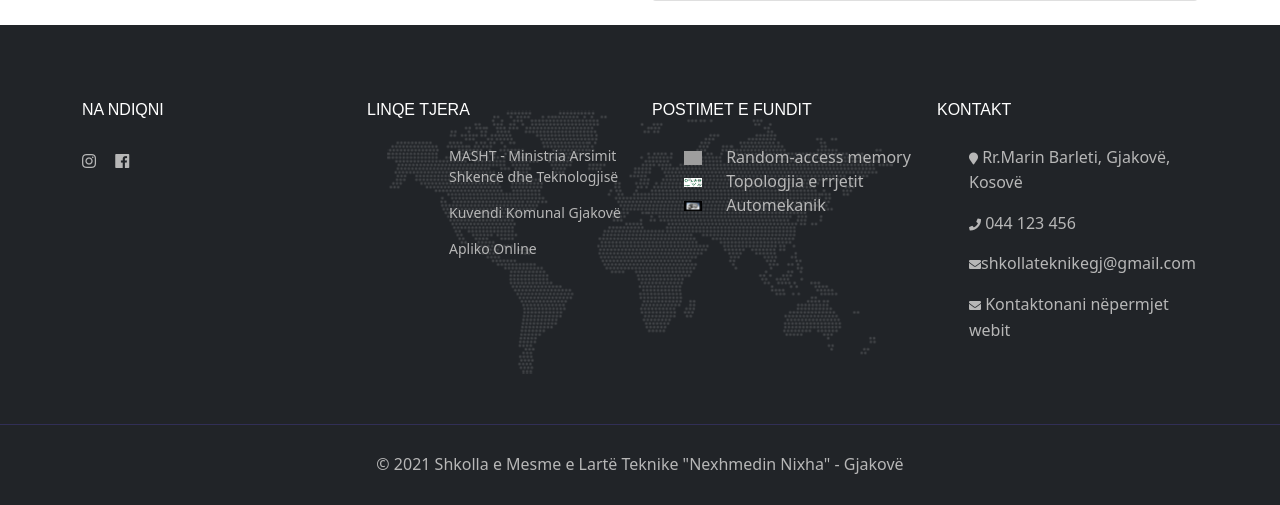
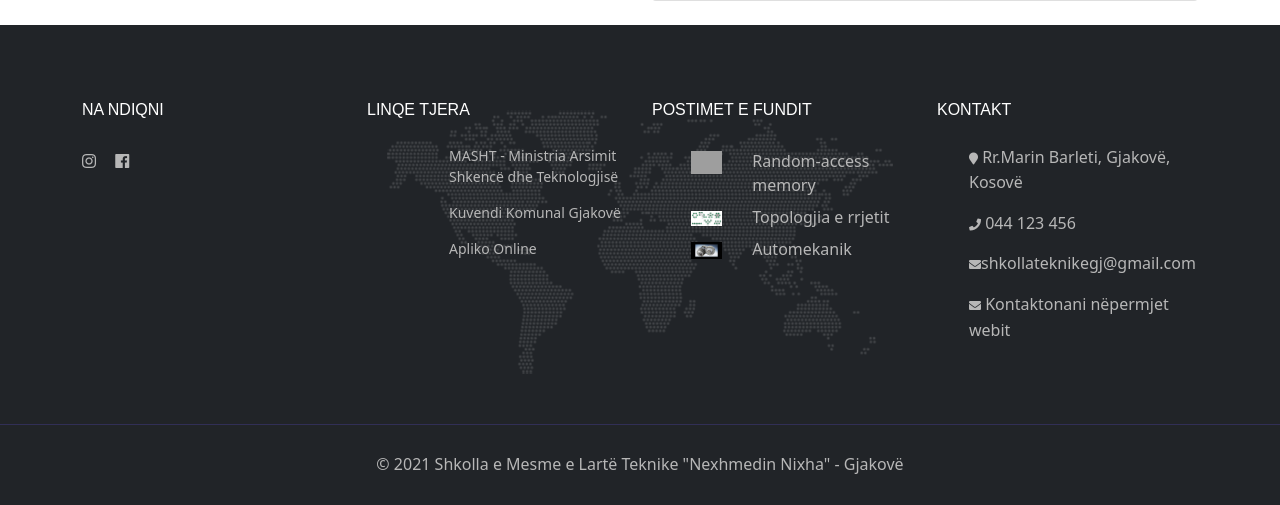
Before and after one commit to AlpetGexha/School-Website-PHP, a PHP site: page /index.php in a window 1280 px wide. Shown: the part 3152-3657 px from the top of the page. Run offline with PHP 8.4, Linux system fonts and the light colour scheme; data comes from the database, SQL or seed files in the repository; grey boxes are pictures that could not be loaded.

Commit message:
fix footer (last post)

```diff
--- a/server-style.php
+++ b/server-style.php
@@ -51,6 +51,11 @@ function get_header($tabName, $classbody = null)
             <li class="nav-item dropdown">
               <a class="nav-link" href="index.php#Stafi">
                 Stafi
+              </a>
+            </li>
+            <li class="nav-item dropdown">
+              <a class="nav-link" href="index.php#Kontakti">
+                Kontakti
               </a>
             </li>
             <li class="nav-item dropdown">
@@ -121,8 +126,10 @@ function get_footer()
                 ?>
                 <div class="row">
                   <?php foreach ($result_footer as $row_footer) : ?>
-                    <div class="col-lg-2"><img src="assets/img/drejtimet_post/<?= $row_footer['photo'] ?>" alt="img"> </div>
-                    <div class="col-lg-10"> <a href="single.php?id=<?= $row_footer['id'] ?>"> <?= $row_footer['titulli']  ?> </a> </div>
+                    <div class="post-footer d-flex flex-nowrap p-1">
+                      <div class="col-lg-3"><img src="assets/img/drejtimet_post/<?= $row_footer['photo'] ?>" alt="img" /> </div>
+                      <div class="col-lg-9"> <a href="single.php?id=<?= $row_footer['id'] ?>"> <?= $row_footer['titulli']  ?> </a> </div>
+                    </div>
 
                   <?php endforeach; ?>
                   <?php if (mysqli_num_rows($result_footer) == 0) : ?>
```
